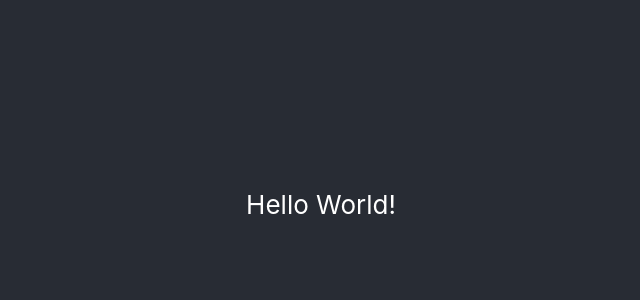
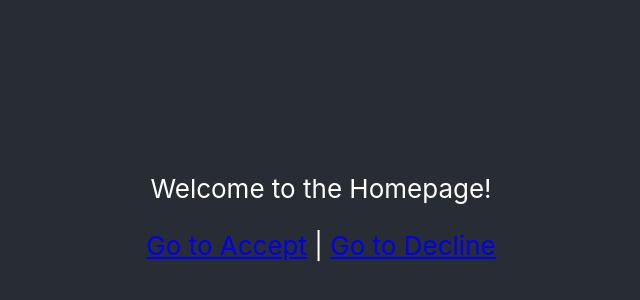
Before and after one commit to VU-Mentor-Program/Website, a React (Create React App) app in the folder my-app/: page / in a window 1280 px wide. Shown: the part 196-496 px from the top of the page, without its empty margins (319-959 px from the left). Built offline with nearby package versions, Linux system fonts and the light colour scheme.

Commit message:
initial pages set up

```diff
--- a/my-app/src/App.js
+++ b/my-app/src/App.js
@@ -1,14 +1,19 @@
-import './App.css';
+import React from "react";
+import { BrowserRouter as Router, Routes, Route } from "react-router-dom";
+import Homepage from "./pages/Homepage";
+import Accept from "./pages/Accept";
+import Decline from "./pages/Decline";
+import "./App.css";
 
 function App() {
   return (
-    <div className="App">
-      <header className="App-header">
-        <p>
-          Hello World!
-        </p>
-      </header>
-    </div>
+    <Router>
+      <Routes>
+        <Route path="/" element={<Homepage />} />
+        <Route path="/accept" element={<Accept />} />
+        <Route path="/decline" element={<Decline />} />
+      </Routes>
+    </Router>
   );
 }
 
--- /dev/null
+++ b/my-app/src/pages/Accept.js
@@ -0,0 +1,14 @@
+import React from "react";
+import "../App.css";
+
+function Accept() {
+  return (
+    <div className="App">
+      <header className="App-header">
+        <p>You have accepted!</p>
+      </header>
+    </div>
+  );
+}
+
+export default Accept;
--- /dev/null
+++ b/my-app/src/pages/Decline.js
@@ -0,0 +1,14 @@
+import React from "react";
+import "../App.css";
+
+function Decline() {
+  return (
+    <div className="App">
+      <header className="App-header">
+        <p>You have declined!</p>
+      </header>
+    </div>
+  );
+}
+
+export default Decline;
--- /dev/null
+++ b/my-app/src/pages/Homepage.js
@@ -0,0 +1,19 @@
+import React from "react";
+import { Link } from "react-router-dom";
+import "../App.css";
+
+function Homepage() {
+  return (
+    <div className="App">
+      <header className="App-header">
+        <p>Welcome to the Homepage!</p>
+        <nav>
+          <Link to="/accept">Go to Accept</Link> |{" "}
+          <Link to="/decline">Go to Decline</Link>
+        </nav>
+      </header>
+    </div>
+  );
+}
+
+export default Homepage;
```
